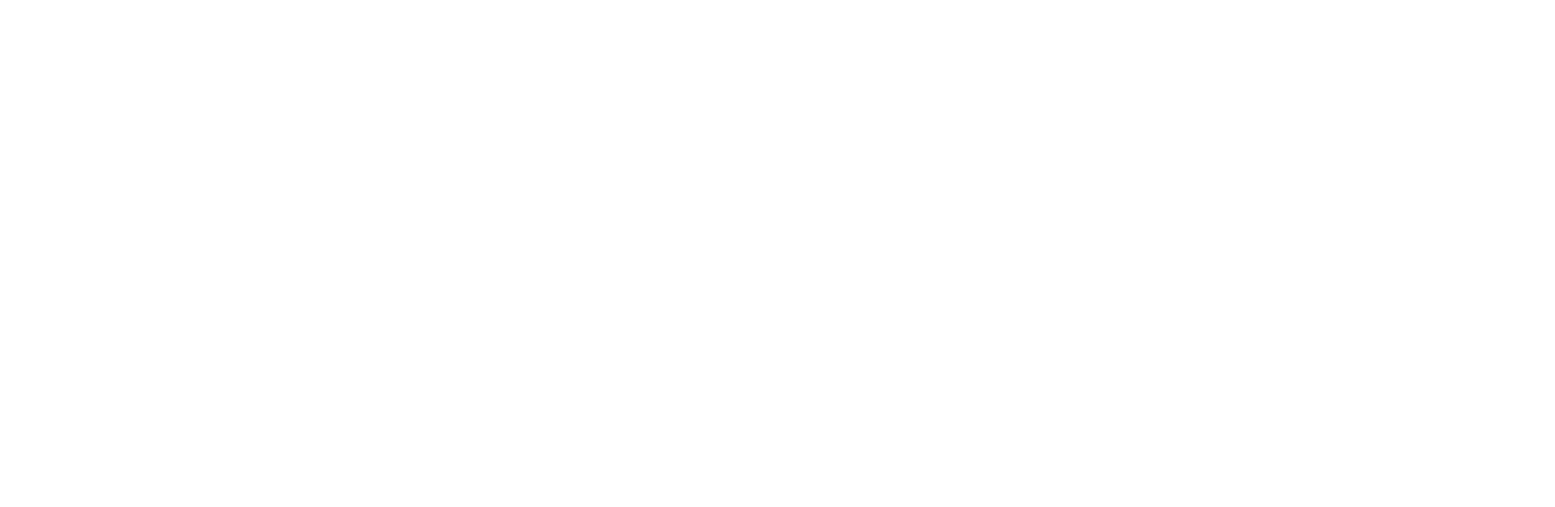
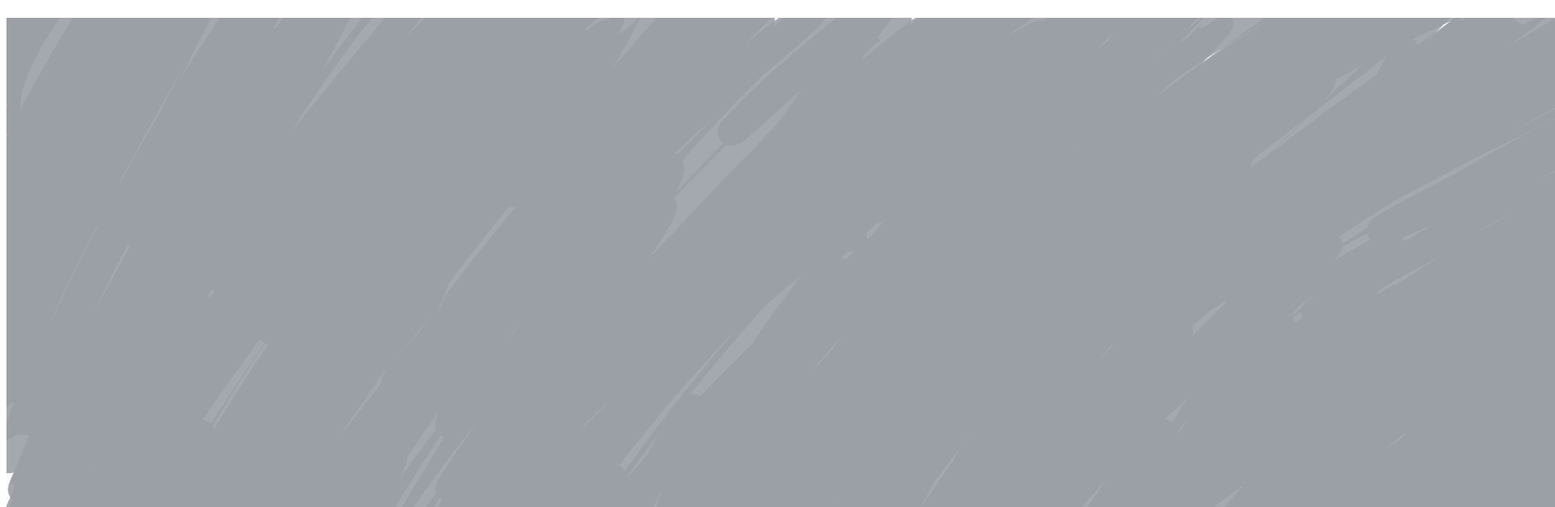
Before and after one commit to PressedCoffee/interactive-nft, a plain HTML site: page index.html in a window 1280 px wide. Shown: the top 626 px of the page at 81% size, 1920 px wide, since content can reach past the window. Drawn offline with Linux system fonts and the light colour scheme.

Commit message:
Update index.html

```diff
--- a/index.html
+++ b/index.html
@@ -35,14 +35,14 @@
         let isDrawing = false;
 
         const baseLayer = new Image();
-        baseLayer.src = 'base-layer.jpg';
+        baseLayer.src = 'testNFTlayer2.png';
         baseLayer.onload = () => {
             baseLayerCanvas.width = baseLayer.width;
             baseLayerCanvas.height = baseLayer.height;
             baseLayerCtx.drawImage(baseLayer, 0, 0, baseLayerCanvas.width, baseLayerCanvas.height);
 
             const topLayer = new Image();
-            topLayer.src = 'top-layer.jpg';
+            topLayer.src = 'testNFTlayer1.png';
             topLayer.onload = () => {
                 scratchCanvas.width = topLayer.width;
                 scratchCanvas.height = topLayer.height;
```
